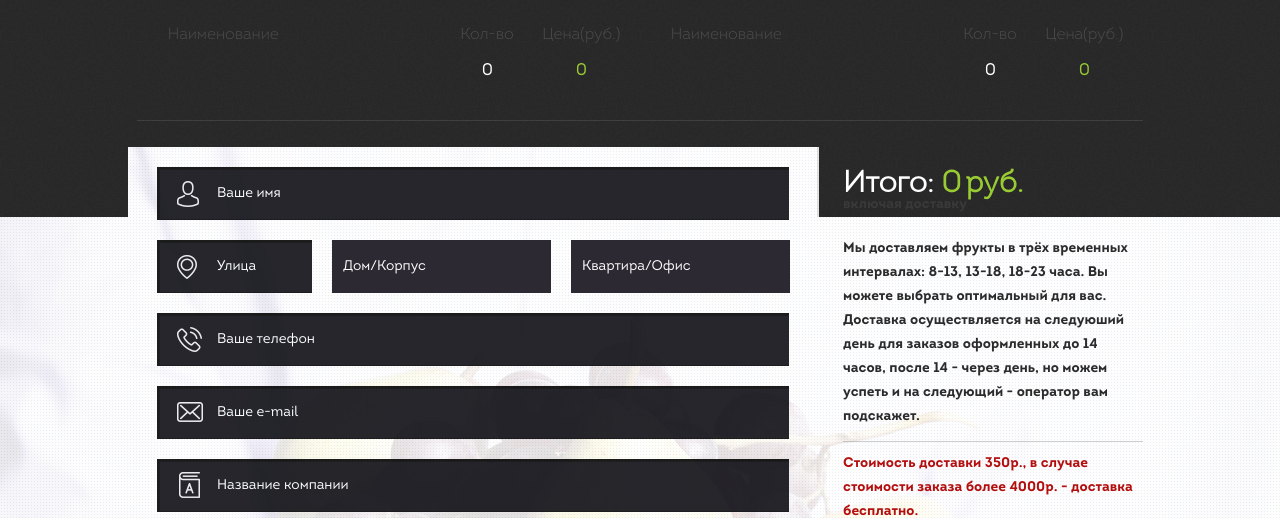
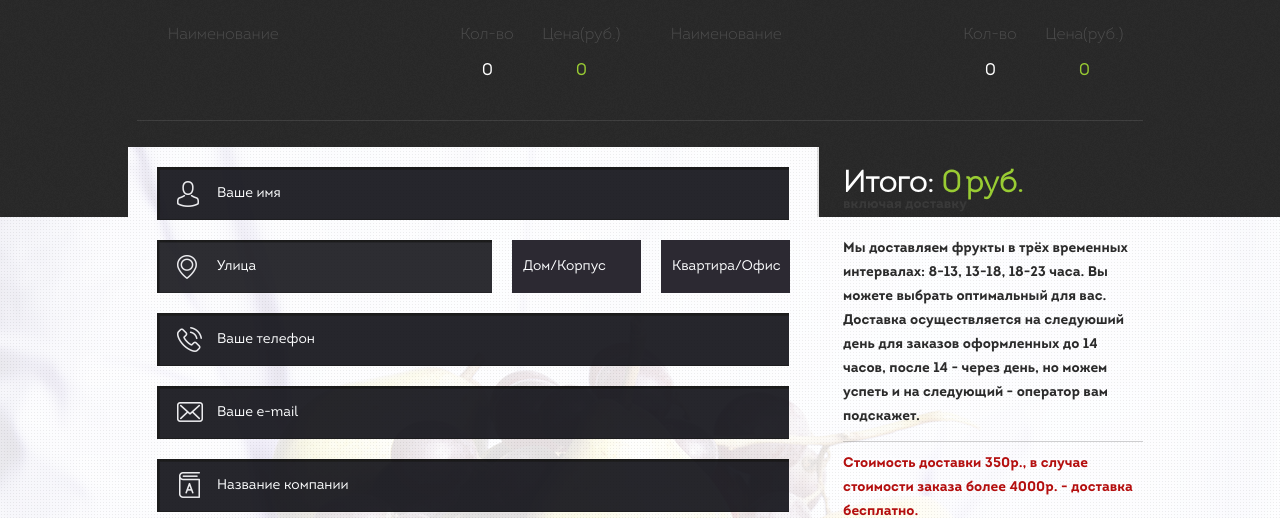
Before and after one commit to sharewall/fruit, a Django app: page / in a window 1280 px wide. Shown: the part 1440-1958 px from the top of the page. Run offline with Django 3.2, Linux system fonts and the light colour scheme; data that the repository does not hold is empty; some libraries are stand-ins or nearby versions.

Commit message:
l-fruit-1

```diff
--- a/extra/static/fruit-template/css/fruit.css
+++ b/extra/static/fruit-template/css/fruit.css
@@ -390,9 +390,8 @@ body{
     display: none;
 }
 .fFormOrder input[name="street"]{
-    width: 93px;
-    /*background: url(../images/input-street.png)no-repeat;*/
-    background: url(../images/input-city.png)no-repeat;
+    width: 273px;
+    background: url(../images/input-street-1.png)no-repeat;
 }
 .fFormOrder input[name="house"],
 .fFormOrder input[name="corps"],
@@ -400,7 +399,7 @@ body{
 .fFormOrder input[name="number"]{
     /*background: url(../images/input-house.png)no-repeat;*/
     background-color: #2C2932;
-    width: 206px;
+    width: 116px;
     padding-left: 11px;
     background-size: cover;
 }
```
Also changed, not shown: extra/static/fruit-template/images/input-city-2.png (added), extra/static/fruit-template/images/input-street-1.png (added), 2 other files.
